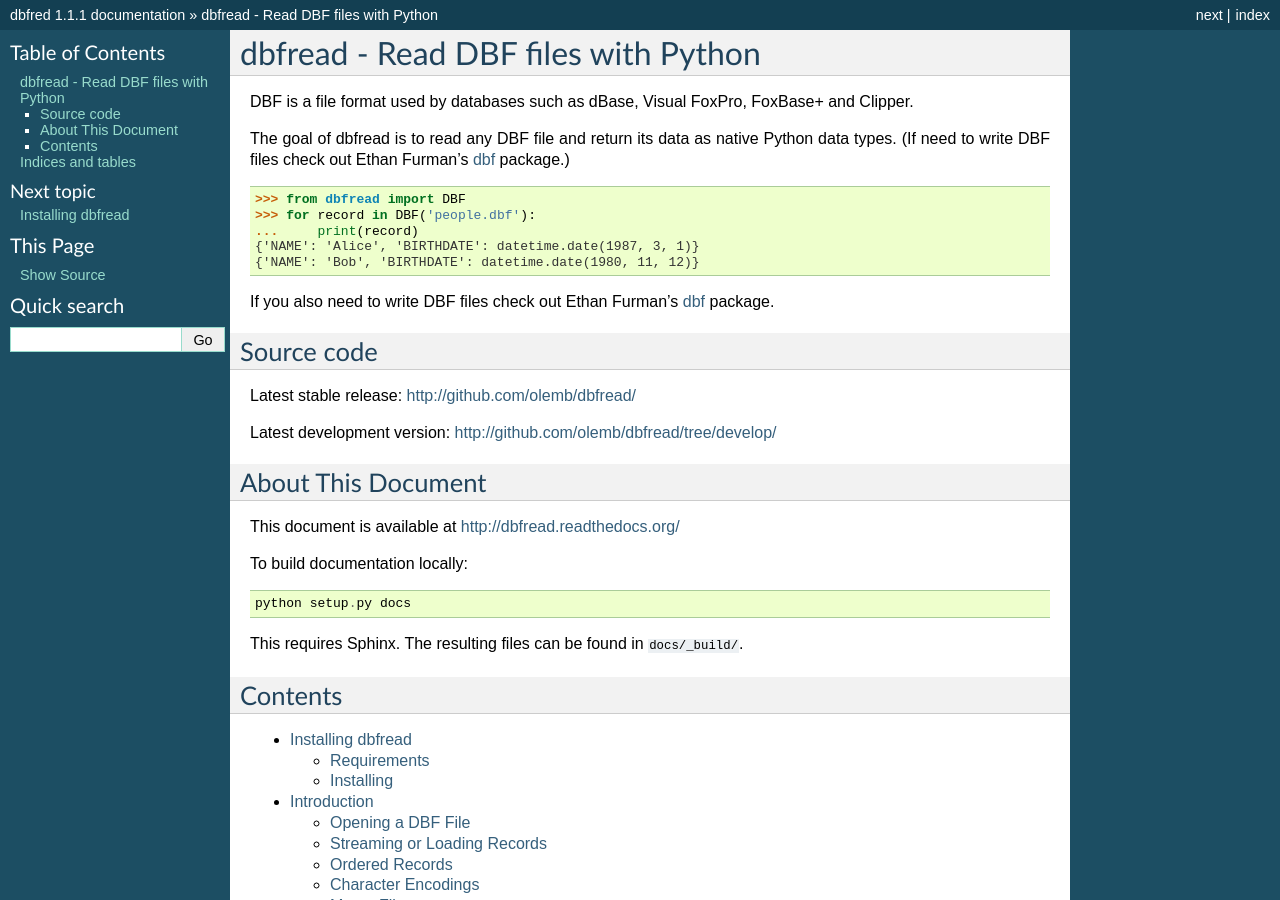
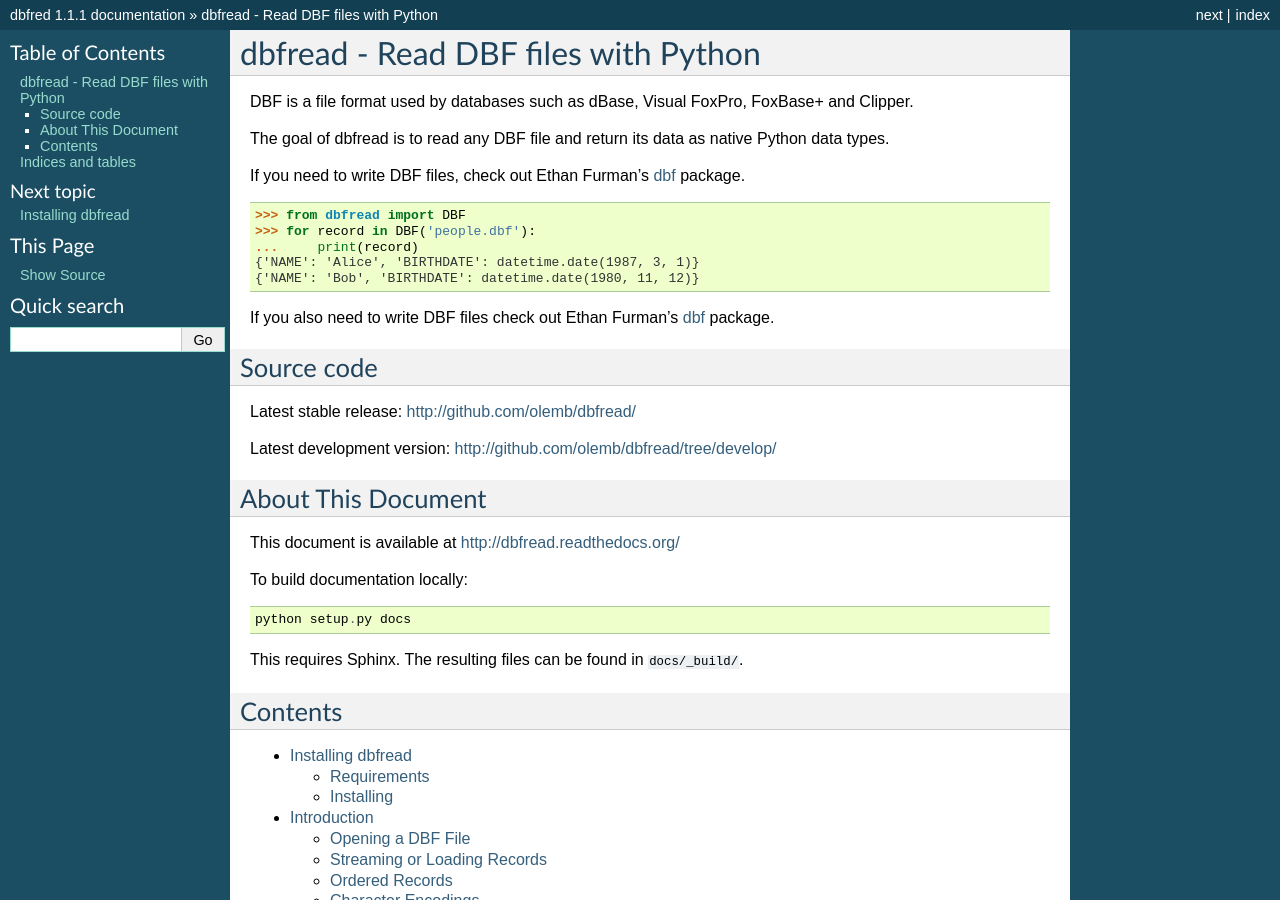
Before and after one commit to olemb/dbfread, a Sphinx documentation site: the page built from docs/index.rst, in a window 1280 px wide and 900 px high. Built offline with Sphinx 7.4.7, drawn with Linux system fonts in a browser that asks for light colours.

Commit message:
Updated summary.

```diff
--- a/README.rst
+++ b/README.rst
@@ -5,8 +5,10 @@
 FoxBase+ and Clipper.
 
 The goal of dbfread is to read any DBF file and return its data as
-native Python data types. (If need to write DBF files check out Ethan
-Furman's `dbf <https://pypi.python.org/pypi/dbf/0.95.012>`_ package.)
+native Python data types.
+
+If you need to write DBF files, check out Ethan Furman's `dbf
+<https://pypi.python.org/pypi/dbf/0.95.012>`_ package.
 
 
 Example
--- a/docs/index.rst
+++ b/docs/index.rst
@@ -9,8 +9,10 @@
 FoxBase+ and Clipper.
 
 The goal of dbfread is to read any DBF file and return its data as
-native Python data types. (If need to write DBF files check out Ethan
-Furman's `dbf <https://pypi.python.org/pypi/dbf/0.95.012>`_ package.)
+native Python data types.
+
+If you need to write DBF files, check out Ethan Furman's `dbf
+<https://pypi.python.org/pypi/dbf/0.95.012>`_ package.
 
 .. code-block:: python
 
```
